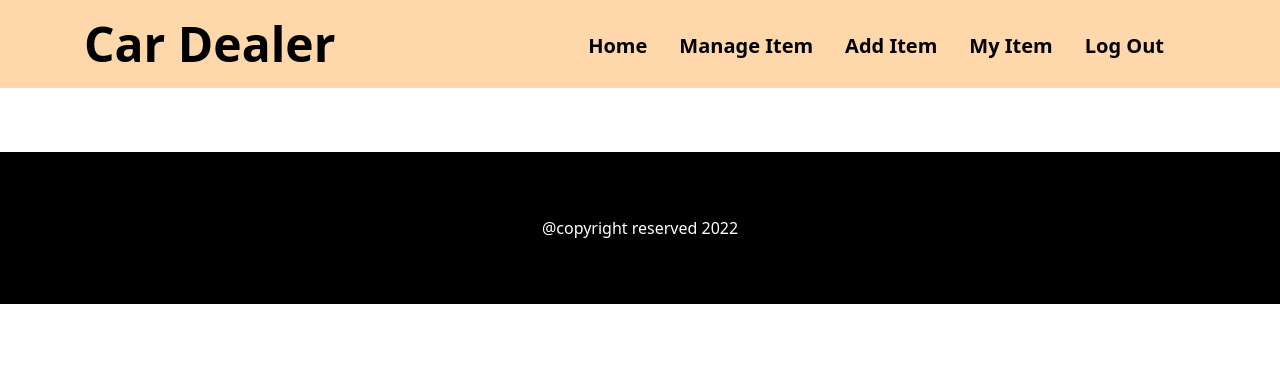
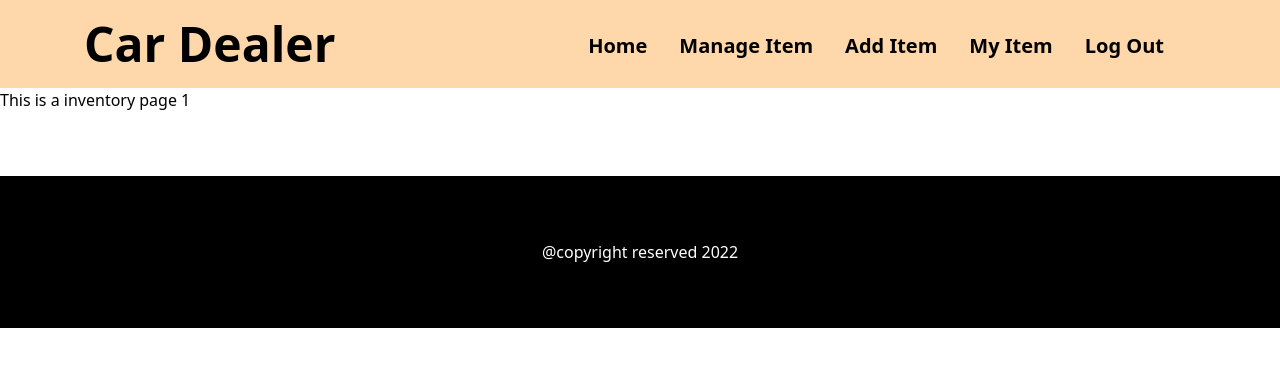
Before and after one commit to jhshakil/warehouse-management-client, a React (Create React App) app: page /item/1 in a window 1280 px wide. Shown: the top 366 px of the page. Built offline with nearby package versions, Linux system fonts and the light colour scheme; no server answers; sample sign-in values are in the browser's storage.

Commit message:
currection folder name

```diff
--- a/src/App.js
+++ b/src/App.js
@@ -6,7 +6,7 @@ import Footer from './page/Shared/Footer/Footer';
 import Login from './page/Login/Login';
 import Registration from './page/Registration/Registration';
 import ItemsUpdate from './page/ItemsUpdate/ItemsUpdate';
-import Inventory from './page/Inventory/Inventory';
+import ItemDetails from './page/ItemDetails/ItemDetails';
 import RequireAuth from './page/Shared/RequireAuth/RequireAuth'
 
 function App() {
@@ -18,8 +18,8 @@ function App() {
         <Route path='/login' element={<Login></Login>}>Log In</Route>
         <Route path='/registration' element={<Registration></Registration>}>Registation</Route>
         <Route path='/itemsupdate' element={<ItemsUpdate></ItemsUpdate>}>Items Update</Route>
-        <Route path='/inventory' element={<RequireAuth>
-          <Inventory></Inventory>
+        <Route path='/item/:itemId' element={<RequireAuth>
+          <ItemDetails></ItemDetails>
         </RequireAuth>}>Inventory</Route>
       </Routes>
       <Footer></Footer>
--- a/src/page/Home/Home.js
+++ b/src/page/Home/Home.js
@@ -2,14 +2,14 @@ import React from 'react';
 import Banner from './Banner/Banner';
 import Introduction from './Introduction/Introduction';
 import Service from './Service/Service';
-import InventoryItems from './InventoryItems/InventoryItems';
+import Inventory from './Inventory/Inventory';
 
 const Home = () => {
     return (
         <div>
             <Banner></Banner>
             <Introduction></Introduction>
-            <InventoryItems></InventoryItems>
+            <Inventory></Inventory>
             <Service></Service>
         </div>
     );
--- a/src/page/Home/InventoryItems/InventoryItems.js
+++ b/src/page/Home/Inventory/Inventory.js
@@ -1,23 +1,23 @@
 import React, { useEffect, useState } from 'react';
 import Item from './Item';
 
-const InventoryItems = () => {
+const Inventory = () => {
     const [items, setItems] = useState([]);
     useEffect(() => {
-        fetch('fakeData.json')
+        fetch('http://localhost:5000/inventory')
             .then(res => res.json())
             .then(data => setItems(data))
-    })
+    }, [])
     return (
         <div className='ml-8 mr-8'>
             <h1 className='text-4xl font-bold text-center m-16'>My Inventory Items</h1>
             <div className='grid grid-cols-3 gap-8'>
                 {
-                    items.map(item => <Item key={item.id} item={item}></Item>)
+                    items.map(item => <Item key={item._id} item={item}></Item>)
                 }
             </div>
         </div>
     );
 };
 
-export default InventoryItems;
+export default Inventory;
--- a/src/page/Home/InventoryItems/Item.js
+++ b/src/page/Home/Inventory/Item.js
@@ -1,8 +1,12 @@
 import React from 'react';
-import { Link } from 'react-router-dom';
+import { useNavigate } from 'react-router-dom';
 
 const Item = (props) => {
-    const { name, description, supplier_name, picture, balance, quantity, sold } = props.item;
+    const { _id, name, description, supplier_name, picture, balance, quantity, sold } = props.item;
+    const navigate = useNavigate()
+    const itemDetails = id => {
+        navigate(`item/${id}`)
+    }
     return (
         <div>
             <div>
@@ -17,7 +21,7 @@ const Item = (props) => {
                     <p>Quantity: {quantity}</p>
                 </div>
                 {/* <Link className='bg-orange-300 p-2 w-full m-auto mt-8 rounded-lg font-bold' to='/itemsupdate'>Update</Link> */}
-                <button className='bg-orange-300 p-2 w-1/4 block m-auto mt-8 rounded-lg font-bold'><Link to='/inventory'>Update</Link></button>
+                <button onClick={() => itemDetails(_id)} className='bg-orange-300 p-2 w-1/4 block m-auto mt-8 rounded-lg font-bold'>Update</button>
             </div>
         </div>
     );
--- a/src/page/Inventory/Inventory.js
+++ /dev/null
@@ -1,11 +0,0 @@
-import React from 'react';
-
-const Inventory = () => {
-    return (
-        <div>
-            <h1>This is inventory page</h1>
-        </div>
-    );
-};
-
-export default Inventory;
--- /dev/null
+++ b/src/page/ItemDetails/ItemDetails.js
@@ -0,0 +1,13 @@
+import React from 'react';
+import { useParams } from 'react-router-dom';
+
+const InventoryDetails = () => {
+    const { itemId } = useParams()
+    return (
+        <div>
+            <h1>This is a inventory page {itemId}</h1>
+        </div>
+    );
+};
+
+export default InventoryDetails;
```
